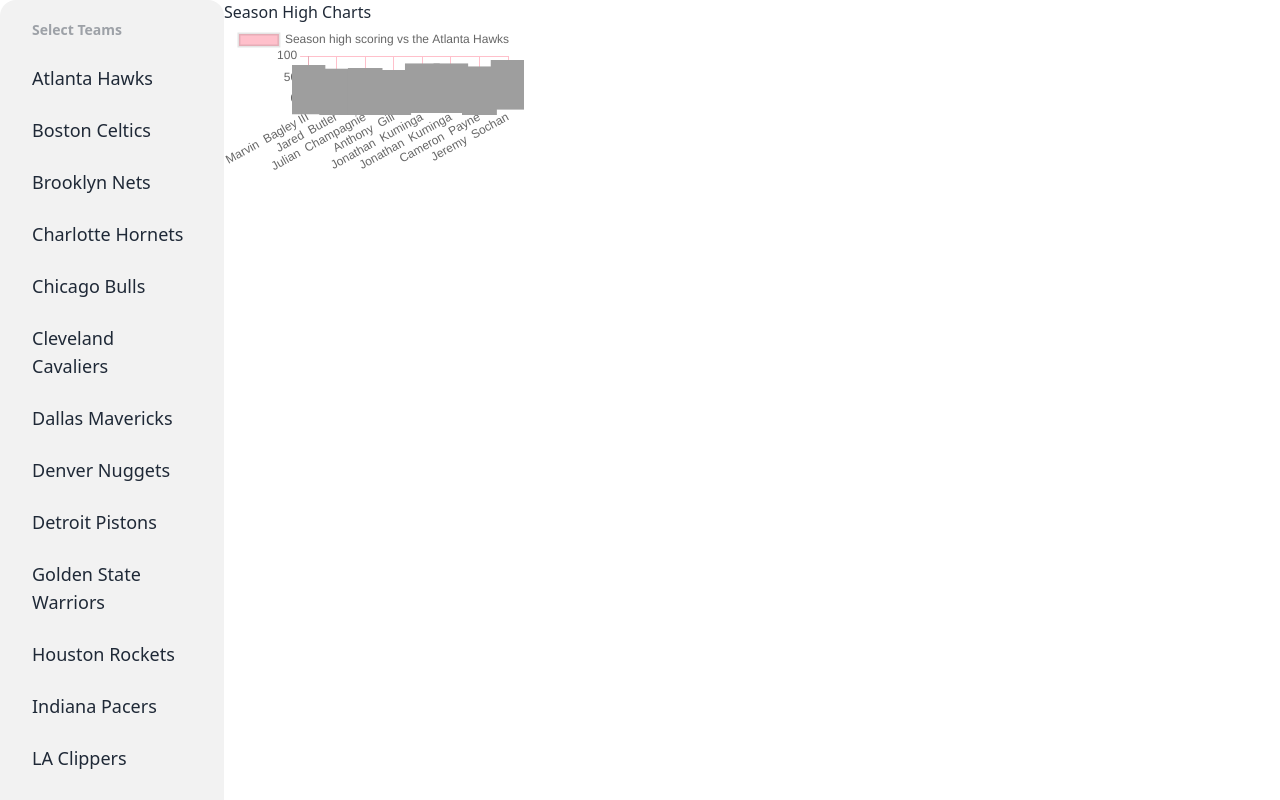
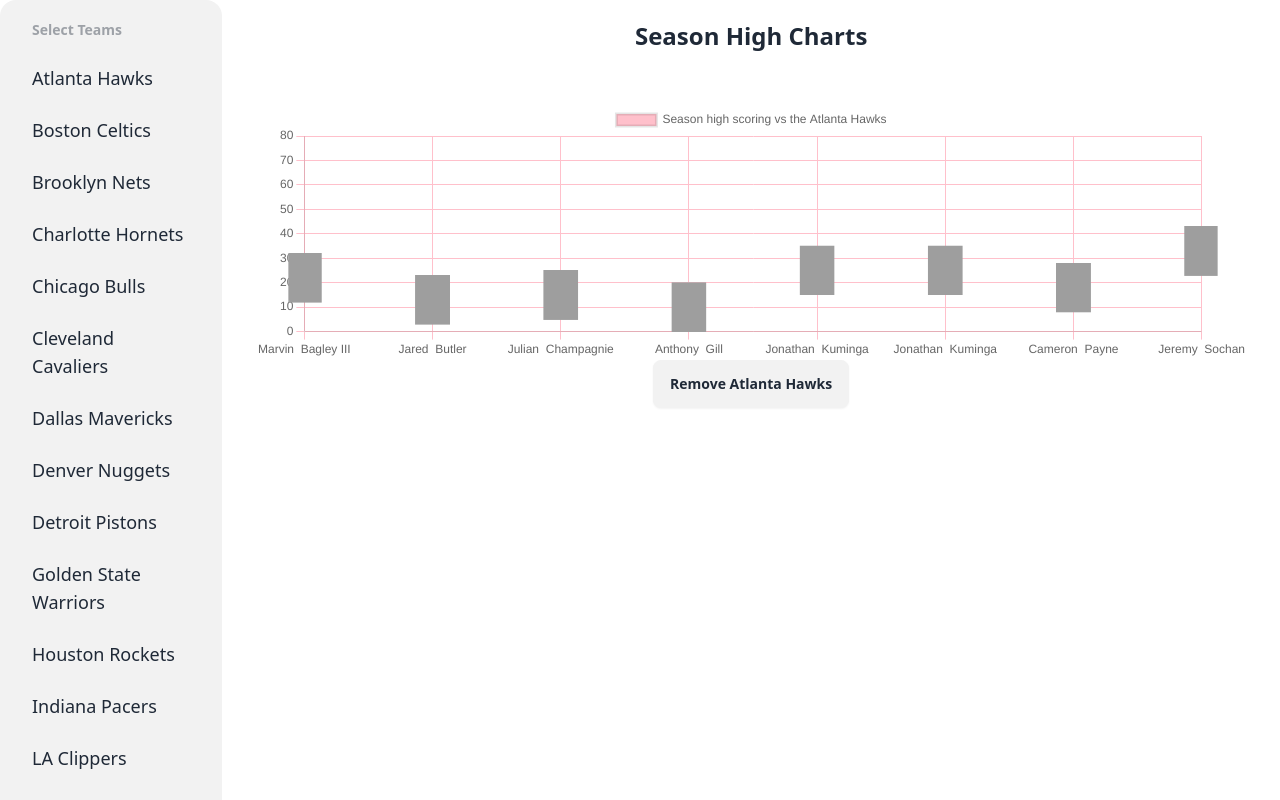
Before and after one commit to BMayenschein/seasonHighApp, a React (Vite) app in the folder client/Season High/: page / in a window 1280 px wide. Both pictures are taken after a click on the link "Atlanta Hawks". Shown: the top 800 px of the page. Built offline with nearby package versions, Linux system fonts and the light colour scheme.

Commit message:
removed commented out code and updated styling

```diff
--- a/client/Season High/src/components/ChartCtn.jsx
+++ b/client/Season High/src/components/ChartCtn.jsx
@@ -1,59 +1,5 @@
 import { Line } from 'react-chartjs-2';
 import { TeamInfo } from '../../utils/TeamInfo'
-
-// const chartOptions = {
-//       responsive: true,
-//       maintainAspectRatio: false,
-//       title: {
-//         display: true,
-//         text: `Season High Scoring vs the ${team}`
-//       },
-//       elements: {
-//         point: {
-//           radius: 15,
-//           pointStyle: TeamInfo[team].map((data) => {
-//             const pointImage = new Image(35, 50);
-//             const last = data.player.last_name.length > 5 ? data.player.last_name.slice(0, 5).toLowerCase() : data.player.last_name.toLowerCase()
-//             const first = data.player.first_name.slice(0,2).toLowerCase()
-//             pointImage.src = `https://www.basketball-reference.com/req/202106291/images/headshots/jordami01.jpg`
-//             return pointImage
-//           })
-//         }
-//       },
-//       scales: {
-//         y:
-//           {
-//             suggestedMin: 0,
-//             suggestedMax: 80,
-//             grid: {
-//               color: '#ffc0cb',
-//               tickColor: '#ffc0cb',
-//               drawTicks: true,
-//             },
-//             ticks: {
-//               backdropColor: '#ffc0cb'
-//             }
-//           },
-//         x: {
-//           grid: {
-//             color: '#ffc0cb'
-//           }
-//         }
-//       }
-// }
-
-// const chartData = {
-//       labels: Data[team].map((data) => `${data.player.first_name}  ${data.player.last_name}`),
-//       datasets: [
-//         {
-//           label: `Season high scoring vs the ${team}`,
-//           data: Data[team].map((data) => data.pts),
-//           showLine: false,
-//           backgroundColor: 'pink',
-//           color: 'green',
-//         }
-//       ]
-//     }
 
 function chartOptions(team) {
     return {
@@ -111,17 +57,19 @@
     }
 }
 
-const ChartCtn = ({ teams }) => {
+const ChartCtn = ({ teams, handleTeams }) => {
     return (
-        <div className="chart-container">
-          <h1 className="charts"> Season High Charts</h1>
-          <div className="chartCtn">
+        <div className="w-5/6 flex flex-col items-center">
+          <h1 className="py-5 text-2xl font-bold">Season High Charts</h1>
+          <div className="chartCtn w-full">
               {teams.map((team, i) => (
-                  <div key={i} className="chart">
+                  <div key={i} className="p-8 h-80 flex flex-col items-center">
                       <Line
-                          data={chartData(team)}
-                          options={chartOptions(team)}
+                        className="flex-1 w-64"
+                        data={chartData(team)}
+                        options={chartOptions(team)}
                       />
+                      <button onClick={ (e) => handleTeams(team) } className="btn">Remove {team}</button>
                   </div>
               ))}
           </div>
```
